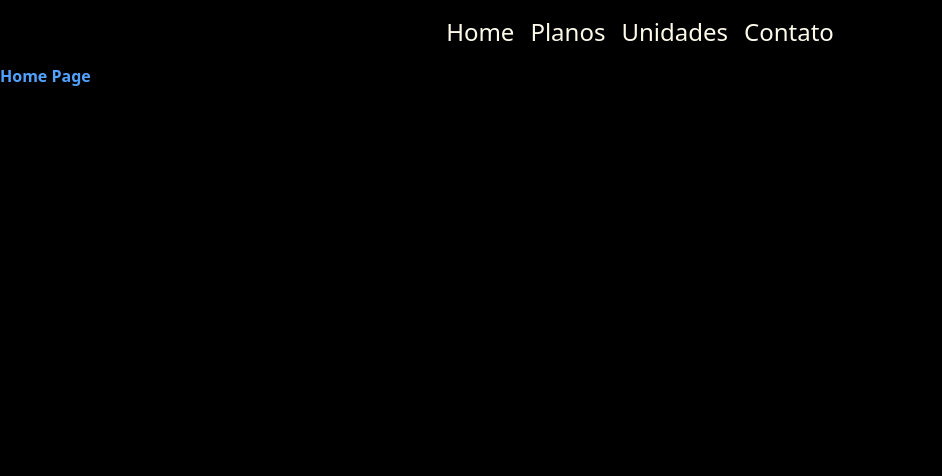
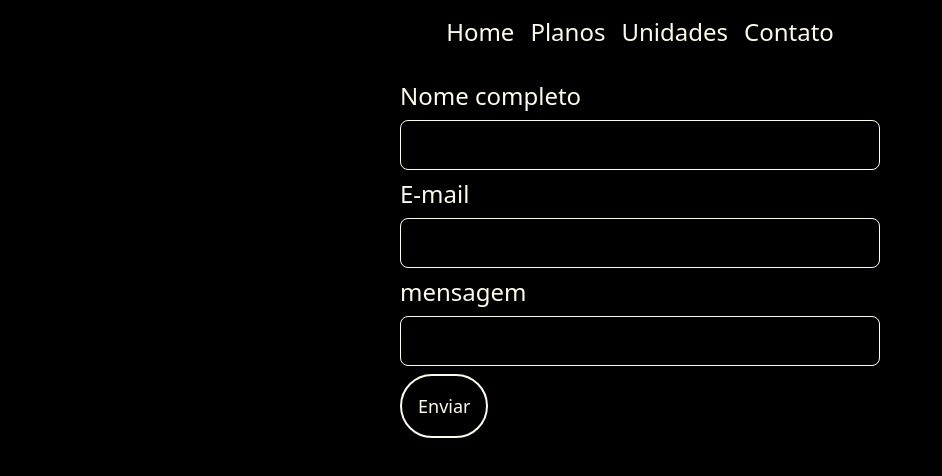
Before and after one commit to adrianoads910-max/goldfit, a React (Vite) app: page /contato in a window 1280 px wide. Shown: the top 476 px of the page, without its empty margins (0-942 px from the left). Built offline with nearby package versions, Linux system fonts and the light colour scheme.

Commit message:
Paginas Completas

```diff
--- a/src/App.jsx
+++ b/src/App.jsx
@@ -1,8 +1,8 @@
 import { BrowserRouter, Route, Routes } from "react-router-dom"
-
+import { TextField } from "./components/TextField"
 import { Home } from "./pages/Home"
 import { Planos } from "./pages/Planos"
-import { Unidades } from "./pages/Unidades"
+import { UnityPages } from "./pages/Unidades"
 import { Contato } from "./pages/Contato"
 
 const App = () => {
@@ -13,7 +13,7 @@ const App = () => {
         <Routes>
           <Route path='/' element={<Home />} />
           <Route path='/planos' element={<Planos />} />
-          <Route path='/unidades' element={<Unidades />} />
+          <Route path='/unidades' element={<UnityPages />} />
           <Route path='/contato' element={<Contato />} />
         </Routes>
       </BrowserRouter>
--- /dev/null
+++ b/src/components/TextField/index.jsx
@@ -0,0 +1,11 @@
+export const TextField = ({ label, id, ...props }) => {
+    return (
+        <fieldset className="flex flex-col gap-2 mb-2">
+            <label htmlFor={id}>{label}</label>
+
+            <input className="border rounded-lg p-2" id={id}
+
+                {...props} />
+        </fieldset>
+    )
+}
--- a/src/pages/Contato/index.jsx
+++ b/src/pages/Contato/index.jsx
@@ -1,10 +1,38 @@
+import { useState } from "react"
+import { TextField } from "../../components/TextField"
+import { Button } from "../../components/Button"
 import { Navbar } from "../../components/Navbar"
 
 export const Contato = () => {
+    const [name, setName] = useState("")
+    const [email, setEmail] = useState("")
+    const [mensagem, setMensagem] = useState("")
+
+    const handleSubmit = event => {
+        event.preventDefault()
+
+        const dados = { name, email, mensagem }
+        console.log(dados)
+    }
     return (
         <main className="w-full m-auto h-screen bg-black">
-            <Navbar />
-            <h1 className="text-5x1 font-semibold text-blue-400">Home Page</h1>
+            <header>
+                <Navbar />
+
+            </header>
+            <section>
+                <form onSubmit={handleSubmit} className="w-full max-w-lg mx-auto p-4 text-amber-50 text-2xl">
+                    <TextField label="Nome completo" type="text" name="name" id="name" value={name} onChange={event => setName(event.target.value)} />
+
+                    <TextField label="E-mail" type="email" name="email" id="email" value={email} onChange={event => setEmail(event.target.value)} />
+
+                    <TextField label="mensagem" type="mensagem" name="mensagem" id="mensagem" value={mensagem} onChange={event => setMensagem(event.target.value)} />
+
+                    <Button variant="primary">Enviar</Button>
+                </form>
+            </section>
+
         </main>
+
     )
 }
--- a/src/pages/Home/index.jsx
+++ b/src/pages/Home/index.jsx
@@ -7,15 +7,16 @@ export const Home = () => {
             <header className="z-10 bg-center bg-cover bg-[url(./background-image.jpg)]  h-screen">
 
                 <Navbar />
-                <article>
-                    <h1 className="font-mono font-bold text-2xl text-left md:text-5xl text-amber-100/100">Transforme seu corpo, transforme sua vida 💪<span className="inline-block text-amber-100/80">Supere seus limites, conquiste seus resultados 🏋️</span> <span className="inline-block text-amber-100/60">Mais força, mais foco, mais você 🔥</span></h1>
-                </article>
+
+                <section className="flex justify-end items-end w-full h-[80%] p-4">
+                    <Button variant="primary">Conheça nossas unidades</Button>
+                </section>
             </header>
 
             <div className="grid grid-flow-col grid-rows-3 gap-4">
                 <div className="row-span-3">
                     <article>
-                        <p className="text-amber-50 font-bold text-6xl ">Lorem ipsum dolor sit amet consectetur adipisicing elit. Aspernatur ad magnam autem error sint. Nihil fugiat hic numquam vero eum! Harum quam possimus natus. Earum sapiente labore praesentium soluta. Autem!</p>
+                        <h1 className="font-mono font-bold text-2xl text-left md:text-6xl text-amber-100/100 p-4">Transforme seu corpo, transforme sua vida 💪<span className="inline-block text-amber-100/80">Supere seus limites, conquiste seus resultados 🏋️</span> <span className="inline-block text-amber-100/60">Mais força, mais foco, mais você 🔥</span></h1>
                     </article>
                 </div>
 
@@ -24,7 +25,7 @@ export const Home = () => {
                         <img src="./unidade1.jpeg" alt="unidade Maiobão" />
                     </picture>
 
-                    <section>
+                    <section className="p-4">
                         <Button variant="primary">Conheça nossas unidades</Button>
                     </section>
                 </div>
@@ -33,7 +34,7 @@ export const Home = () => {
                         <img src="./unidade1.jpeg" alt="unidade Maiobão" />
                     </picture>
 
-                    <section>
+                    <section className="p-4">
                         <Button variant="primary">Conheça nossos planos</Button>
                     </section>
                 </div>
--- a/src/pages/Planos/index.jsx
+++ b/src/pages/Planos/index.jsx
@@ -4,7 +4,7 @@ import { Navbar } from "../../components/Navbar"
 const PLANS = [
     {
         title: 'FIT RECORRENTE',
-        bgColor: 'bg-zinc-600',
+        bgColor: '',
         items: [
             "✔ Avaliação física trimestral",
             "✔ Treino personalizado",
@@ -53,6 +53,7 @@ export const Planos = () => {
         <main className=" w-full m-auto min-h-screen bg-slate-950">
             <header>
                 <Navbar />
+                <h2 className="text-5xl font-semibold text-amber-50 p-6">Conheça nossos Planos</h2>
             </header>
 
             <div className="container grid md:grid-cols-2 lg:grid-cols-3 gap-5 p-2">
@@ -66,7 +67,7 @@ export const Planos = () => {
                             ))}
                         </ul>
 
-                        <p>{item.price} <strong>{item.realPrice}</strong></p>
+                        <p className="p-2">{item.price} <strong>{item.realPrice}</strong></p>
 
                         <Button>Assinar {item.title}</Button>
                     </section>
--- a/src/pages/Unidades/index.jsx
+++ b/src/pages/Unidades/index.jsx
@@ -1,10 +1,46 @@
 import { Navbar } from "../../components/Navbar"
+import { Button } from "../../components/Button"
 
-export const Unidades = () => {
+const UNITS = [
+    {
+        img: {
+            src: "./unidade1.jpeg",
+            alt: "unidade cidade operaria"
+        },
+        adress: '📍 Unidade 203 - Av. 203, - Cidade Operária, São Luís - MA, 65058-172'
+
+    },
+    {
+        img: {
+            src: "./unidade1.jpeg",
+            alt: "unidade cidade operaria"
+        },
+        adress: '📍Av. Hilton Rocha, 7 - Maiobão, Paço do Lumiar - MA, 65130-000'
+    }
+]
+
+export const UnityPages = () => {
     return (
         <main className="w-full m-auto h-screen bg-black">
-            <Navbar />
-            <h1 className="text-5x1 font-semibold text-blue-400">Home Page</h1>
+            <header>
+                <Navbar />
+
+                <h2 className="text-5xl font-semibold text-amber-50 p-6">Nossas Unidades</h2>
+            </header>
+
+            <div className="grid grid-cols-4 gap-4 p-2 justify-center content-center items-center">
+                {UNITS.map((item) => (
+                    <section className={`text-neutral-50 p-3`}>
+                        <picture>
+                            <img src={item.img.src} alt={item.img.alt} />
+                        </picture>
+                        <article>
+                            <p className="p-2">{item.adress}</p>
+                            <Button>Matricule-se já</Button>
+                        </article>
+                    </section>
+                ))}
+            </div>
         </main>
     )
 }
```
